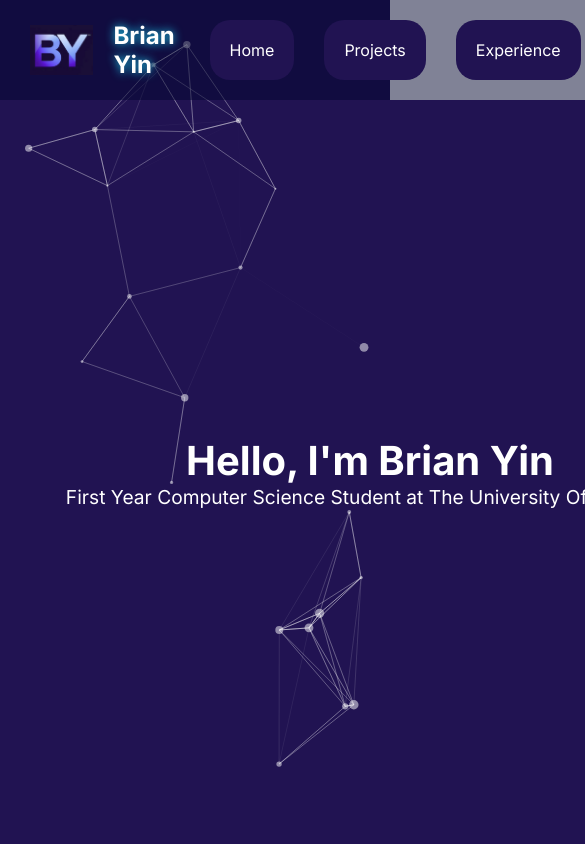
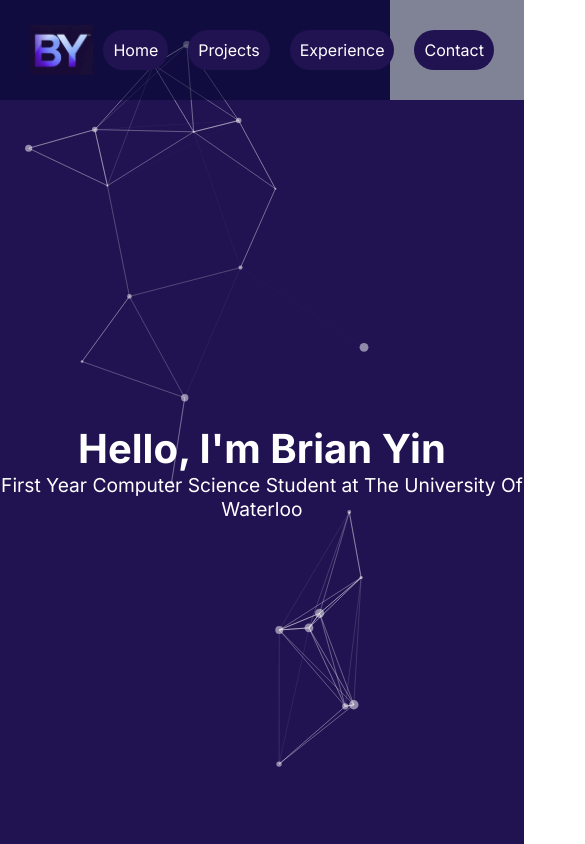
Before and after one commit to Brain256/personal-website, a React (Vite) app: page / in a window 390 px wide. Shown: the top 844 px of the page, 585 px wide, since content can reach past the window. Built offline with nearby package versions, Linux system fonts and the light colour scheme.

Commit message:
optimized responsive design for phones

```diff
--- a/src/App.css
+++ b/src/App.css
@@ -3,6 +3,10 @@
 body {
   margin:0px;
   font-family: 'Inter', sans-serif;
+}
+
+* {
+    box-sizing: border-box;
 }
 
 .page-container {
@@ -100,6 +104,7 @@ h2 {
   #project-container,
   #exp-container,
   #contact-container {
+    grid-template-columns: 1fr;
     padding: 20px 40px;
   }
 
@@ -122,6 +127,7 @@ h2 {
   #project-container,
   #exp-container,
   #contact-container {
+    grid-template-columns:1fr;
     padding: 15px 20px;
     gap: 20px;
   }
@@ -148,4 +154,6 @@ h2 {
   .contact-links > div {
     justify-content: center;
   }
+
+
 }
--- a/src/components/Cards.css
+++ b/src/components/Cards.css
@@ -4,7 +4,7 @@
     display:flex;
     gap:20px;
     background-color:rgb(23, 2, 49);
-    padding:50px 50px;
+    padding:50px;
     color:white;
     border-radius:20px;
     box-shadow:0 0px 15px rgb(31, 215, 247);
@@ -63,12 +63,9 @@
 
 /* responsive  design */
 
-/* tanlet */
-@media (max-width: 1024px) {
-
-}
-
 /* Phones */
 @media (max-width: 600px) {
-
+    .project-card, .exp-card {
+        padding:15px;
+    }
 }
--- a/src/components/Navbar.css
+++ b/src/components/Navbar.css
@@ -46,3 +46,33 @@
     box-shadow:0 0px 15px rgb(31, 215, 247);
 
 }
+
+@media (max-width: 1024px) {
+    .links > div > a {
+        padding:20px;
+    }
+    .links {
+        gap:20px;
+    }
+    .nav-container {
+        gap:10px;
+    }
+
+}
+
+@media (max-width: 600px) {
+    .links > div > a {
+        padding:10px;
+    }
+    .links {
+        gap:20px;
+    }
+
+    .name-text {
+        display:none;
+    }
+    .nav-container {
+        gap:10px;
+    }
+
+}
--- a/src/components/Navbar.jsx
+++ b/src/components/Navbar.jsx
@@ -5,7 +5,7 @@ function Navbar() {
     return (
         <>
             <div className="nav-container">
-                <div className="name"><img src="/Logo.jpg" height="50"/><div>Brian Yin</div></div>
+                <div className="name"><img src="/Logo.jpg" height="50"/><div className="name-text">Brian Yin</div></div>
                 <div className="links">
                     <div><a href="#header">Home</a></div>
                     <div><a href="#project-container">Projects</a></div>
```
